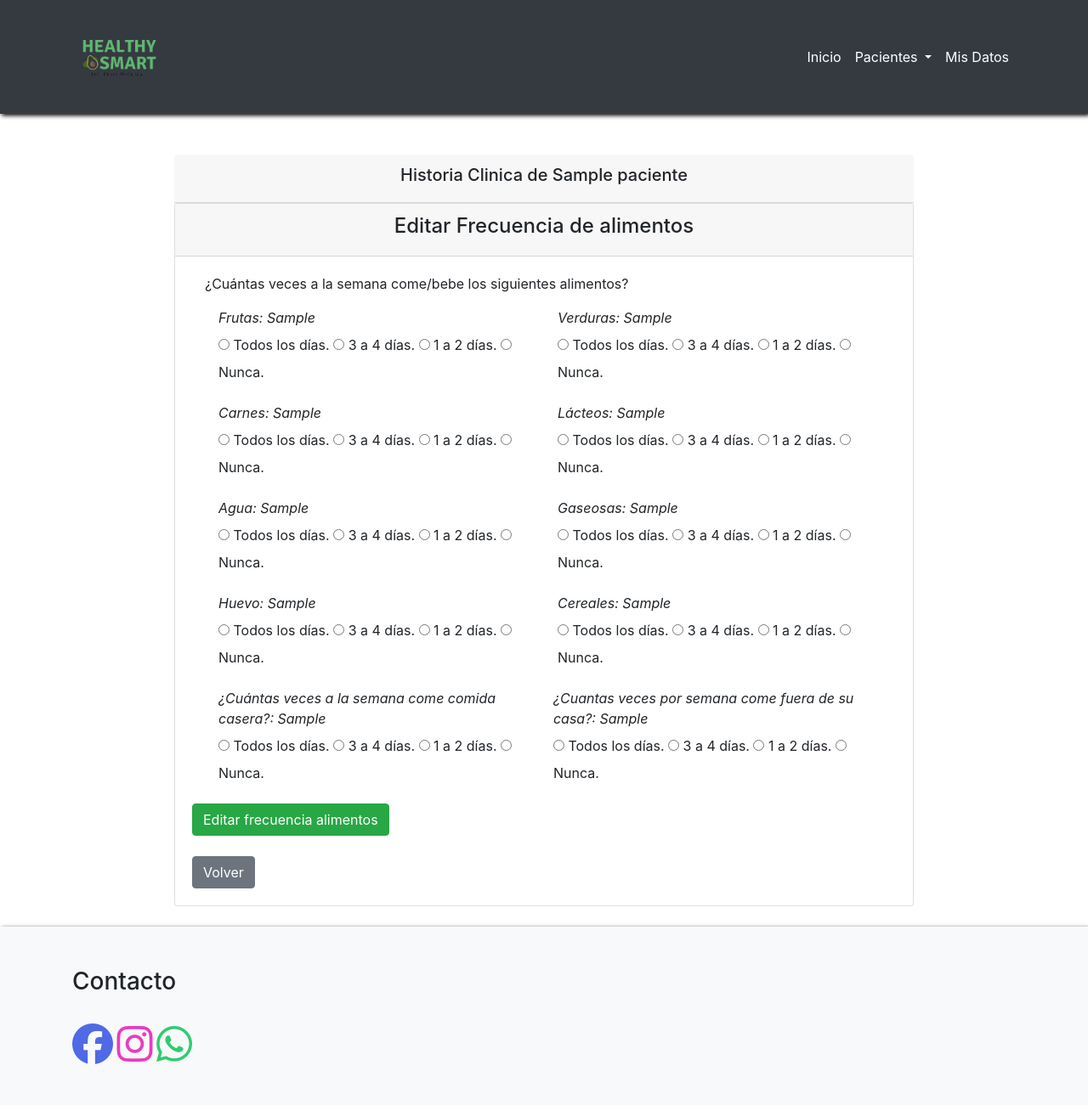
After one commit to ngalinanes/NutriPatients, a Flask app: page /edit_frecuencia_alimentos/1 in a window 1280 px wide. The commit adds this page. Shown: the whole page at 85% size. Run offline with Flask 2, Linux system fonts and the light colour scheme; tables that the repository leaves empty hold one stand-in row (values such as "Sample post"); some libraries are stand-ins or nearby versions.

Commit message:
Se agrego el template de edit_frecuencia_alimentos y se corrigieron pequeños errores en la API

```diff
--- a/app.py
+++ b/app.py
@@ -327,7 +327,7 @@ def edit_frecuencia_alimentos(id):
         if update_frecuencia_alimentos == None:
             new_frecuencia_alimentos = Frecuencia_alimentos(frutas=request.form['frutas'],
                                                     verduras=request.form['verduras'],
-                                                    carnes=request.form['carnes'],
+                                                    carnes=request.form['carne'],
                                                     lacteos=request.form['lacteos'],
                                                     agua=request.form['agua'],
                                                     gaseosa=request.form['gaseosa'],
@@ -343,7 +343,7 @@ def edit_frecuencia_alimentos(id):
         else:
             update_frecuencia_alimentos.frutas = request.form['frutas']
             update_frecuencia_alimentos.verduras = request.form['verduras']
-            update_frecuencia_alimentos.carnes = request.form['carnes']
+            update_frecuencia_alimentos.carnes = request.form['carne']
             update_frecuencia_alimentos.lacteos = request.form['lacteos']
             update_frecuencia_alimentos.agua = request.form['agua']
             update_frecuencia_alimentos.gaseosa = request.form['gaseosa']
@@ -354,7 +354,7 @@ def edit_frecuencia_alimentos(id):
             flash('Has editado los registros de la frecuencia de alimentos del paciente con éxito.')
             return redirect(url_for('ver_historia_clinica', id=id))
     paciente = Paciente.query.filter_by(id=id).first()
-    return render_template('historia_clinica/edit_frecuencia_alimentos.html', actividad_fisica=frecuencia_alimentos, paciente=paciente, title='Editar actividad física')
+    return render_template('historia_clinica/edit_frecuencia_alimentos.html', frecuencia_alimentos=frecuencia_alimentos, paciente=paciente, title='Editar frecuencia de alimentos')
 
 ## VISTAS - EDITAR LA HISTORIA PERSONAL DE UN PACIENTE ##
 @app.route('/edit_historia_personal/<int:id>', methods=['GET', 'POST'])
--- /dev/null
+++ b/templates/historia_clinica/edit_frecuencia_alimentos.html
@@ -0,0 +1,170 @@
+{% import "bootstrap/wtf.html" as wtf %}
+{% import "bootstrap/utils.html" as utils %}
+{% extends "base.html" %}
+{% block title %}Historia Clinica{% endblock %}
+{% block body %}
+<div class="container">
+    <br>
+    {{ utils.flashed_messages() }}
+    <div class="content-section">
+        <div class="center">
+            <br>
+            <div class="container">
+                <div class="col-md-10 offset-md-1">
+                    <div class="card-header text-center">
+                        <h5>Historia Clinica de {{ paciente.nombre }}</h5>
+                    </div>
+                    <form  action="/edit_frecuencia_alimentos/{{ paciente.id }}" method="POST">
+                        <div class="card">
+                            <div class="card-header text-center">
+                                <h4>Editar Frecuencia de alimentos</h4>
+                            </div>
+                            <div class="card-body">
+                                <div class="container ">
+                                    <p>¿Cuántas veces a la semana come/bebe los siguientes alimentos?</p>
+                                    <div class="d-flex">
+                                        <div class="form-group pl-3">
+                                            <label><i>Frutas: {{ frecuencia_alimentos.frutas }}</i></label>
+                                            <br>
+                                            <input type="radio" name="frutas" value="Todos los días">
+                                            <label>Todos los días.</label>
+                                            <input type="radio" name="frutas" value="3 a 4 días">
+                                            <label>3 a 4 días.</label>
+                                            <input type="radio" name="frutas" value="1 a 2 días">
+                                            <label>1 a 2 días.</label>
+                                            <input type="radio" name="frutas" value="Nunca">
+                                            <label>Nunca.</label>
+                                        </div>
+                                        <div class="form-group pl-3">
+                                            <label><i>Verduras: {{ frecuencia_alimentos.verduras }}</i></label>
+                                            <br>
+                                            <input type="radio" name="verduras" value="Todos los días">
+                                            <label>Todos los días.</label>
+                                            <input type="radio" name="verduras" value="3 a 4 días">
+                                            <label>3 a 4 días.</label>
+                                            <input type="radio" name="verduras" value="1 a 2 días">
+                                            <label>1 a 2 días.</label>
+                                            <input type="radio" name="verduras" value="Nunca">
+                                            <label>Nunca.</label>
+                                        </div>
+                                    </div>
+                                    <div class="d-flex">
+                                        <div class="form-group pl-3">
+                                            <label><i>Carnes: {{ frecuencia_alimentos.carne }}</i></label>
+                                            <br>
+                                            <input type="radio" name="carne" value="Todos los días">
+                                            <label>Todos los días.</label>
+                                            <input type="radio" name="carne" value="3 a 4 días">
+                                            <label>3 a 4 días.</label>
+                                            <input type="radio" name="carne" value="1 a 2 días">
+                                            <label>1 a 2 días.</label>
+                                            <input type="radio" name="carne" value="Nunca">
+                                            <label>Nunca.</label>
+                                        </div>
+                                        <div class="form-group pl-3">
+                                            <label><i>Lácteos: {{ frecuencia_alimentos.lacteos }}</i></label>
+                                            <br>
+                                            <input type="radio" name="lacteos" value="Todos los días">
+                                            <label>Todos los días.</label>
+                                            <input type="radio" name="lacteos" value="3 a 4 días">
+                                            <label>3 a 4 días.</label>
+                                            <input type="radio" name="lacteos" value="1 a 2 días">
+                                            <label>1 a 2 días.</label>
+                                            <input type="radio" name="lacteos" value="Nunca">
+                                            <label>Nunca.</label>
+                                        </div>
+                                    </div>
+                                    <div class="d-flex">
+                                        <div class="form-group pl-3">
+                                            <label><i>Agua: {{ frecuencia_alimentos.agua }}</i></label>
+                                            <br>
+                                            <input type="radio" name="agua" value="Todos los días">
+                                            <label>Todos los días.</label>
+                                            <input type="radio" name="agua" value="3 a 4 días">
+                                            <label>3 a 4 días.</label>
+                                            <input type="radio" name="agua" value="1 a 2 días">
+                                            <label>1 a 2 días.</label>
+                                            <input type="radio" name="agua" value="Nunca">
+                                            <label>Nunca.</label>
+                                        </div>
+                                        <div class="form-group pl-3">
+                                            <label><i>Gaseosas: {{ frecuencia_alimentos.gaseosa }}</i></label>
+                                            <br>
+                                            <input type="radio" name="gaseosa" value="Todos los días">
+                                            <label>Todos los días.</label>
+                                            <input type="radio" name="gaseosa" value="3 a 4 días">
+                                            <label>3 a 4 días.</label>
+                                            <input type="radio" name="gaseosa" value="1 a 2 días">
+                                            <label>1 a 2 días.</label>
+                                            <input type="radio" name="gaseosa" value="Nunca">
+                                            <label>Nunca.</label>
+                                        </div>
+                                    </div>
+                                    <div class="d-flex">
+                                        <div class="form-group pl-3">
+                                            <label><i>Huevo: {{ frecuencia_alimentos.huevo }}</i></label>
+                                            <br>
+                                            <input type="radio" name="huevo" value="Todos los días">
+                                            <label>Todos los días.</label>
+                                            <input type="radio" name="huevo" value="3 a 4 días">
+                                            <label>3 a 4 días.</label>
+                                            <input type="radio" name="huevo" value="1 a 2 días">
+                                            <label>1 a 2 días.</label>
+                                            <input type="radio" name="huevo" value="Nunca">
+                                            <label>Nunca.</label>
+                                        </div>
+                                        <div class="form-group pl-3">
+                                            <label><i>Cereales: {{ frecuencia_alimentos.cereales }}</i></label>
+                                            <br>
+                                            <input type="radio" name="cereales" value="Todos los días">
+                                            <label>Todos los días.</label>
+                                            <input type="radio" name="cereales" value="3 a 4 días">
+                                            <label>3 a 4 días.</label>
+                                            <input type="radio" name="cereales" value="1 a 2 días">
+                                            <label>1 a 2 días.</label>
+                                            <input type="radio" name="cereales" value="Nunca">
+                                            <label>Nunca.</label>
+                                        </div>
+                                    </div>
+                                    <div class="d-flex">
+                                        <div class="form-group pl-3">
+                                            <label><i>¿Cuántas veces a la semana come comida casera?: {{ frecuencia_alimentos.casera }}</i></label>
+                                            <br>
+                                            <input type="radio" name="casera" value="Todos los días">
+                                            <label>Todos los días.</label>
+                                            <input type="radio" name="casera" value="3 a 4 días">
+                                            <label>3 a 4 días.</label>
+                                            <input type="radio" name="casera" value="1 a 2 días">
+                                            <label>1 a 2 días.</label>
+                                            <input type="radio" name="casera" value="Nunca">
+                                            <label>Nunca.</label>
+                                        </div>
+                                        <div class="form-group pl-3">
+                                            <label><i>¿Cuantas veces por semana come fuera de su casa?: {{ frecuencia_alimentos.afuera }}</i></label>
+                                            <br>
+                                            <input type="radio" name="afuera" value="Todos los días">
+                                            <label>Todos los días.</label>
+                                            <input type="radio" name="afuera" value="3 a 4 días">
+                                            <label>3 a 4 días.</label>
+                                            <input type="radio" name="afuera" value="1 a 2 días">
+                                            <label>1 a 2 días.</label>
+                                            <input type="radio" name="afuera" value="Nunca">
+                                            <label>Nunca.</label>
+                                        </div>
+                                    </div>
+                                </div>
+
+                                <button type="submit" class="btn btn-secondary btn-success">Editar frecuencia alimentos</button>
+                                <br><br>
+                                <a href="#" onclick="window.history.go(-1); return false;" class="btn btn-secondary">Volver</a>
+                                <input type="text" name="id" class="invisible" value="{{ paciente.id }}">
+                                <input type="text" name="nombre_paciente" class="invisible" value="{{ paciente.nombre }}">
+                            </div>
+                        </div>
+                    </form>
+                </div>
+            </div>
+        </div>
+    </div>
+</div>
+{% endblock %}
--- a/templates/historia_clinica/ver_historia_clinica.html
+++ b/templates/historia_clinica/ver_historia_clinica.html
@@ -192,6 +192,10 @@
                                                 </div>
                                             </div>
                                         </div>
+                                        <div class="text-center">
+                                            <a href="{{ url_for('edit_frecuencia_alimentos', id=paciente_id) }}" class="btn btn-secondary btn-success">Editar frecuencia de alimentos</a>
+                                        </div>
+                                        <br>
                                     </div>
                                       {% else %}
                                       <h5>El paciente no posee cargado registros de frecuencia de alimentos.</h5>
```
